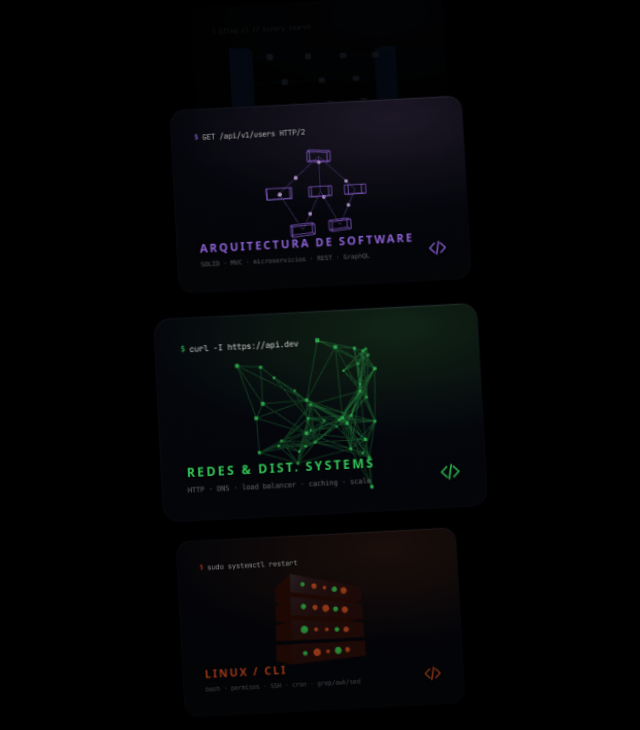
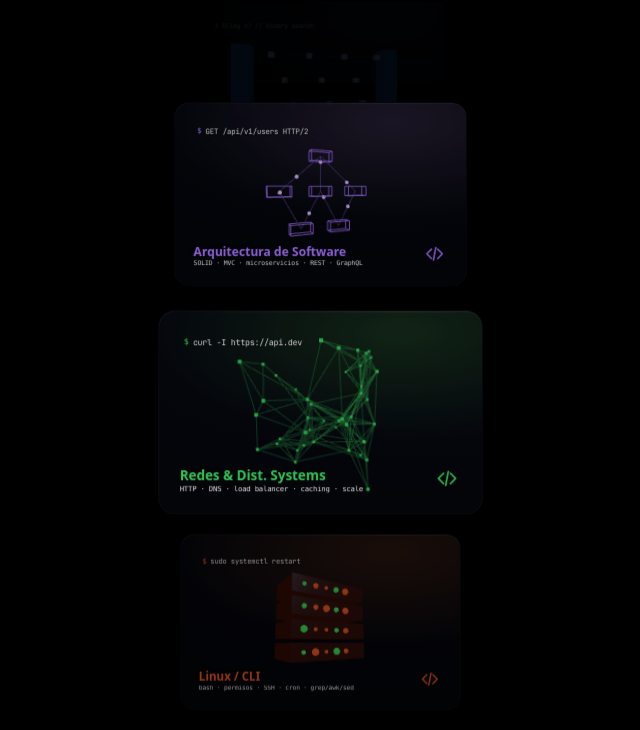
Before and after one commit to CODLuisP/componetCard, a React (Vite) app: page / in a window 1280 px wide. Shown: the top 730 px of the page, without its empty margins (320-960 px from the left). Built offline with nearby package versions, Linux system fonts and the light colour scheme.

Commit message:
Cambios en card

```diff
--- a/src/App.tsx
+++ b/src/App.tsx
@@ -450,8 +450,7 @@ export default function App() {
       card.style.transform =
         `translateY(${y.toFixed(1)}px) translateZ(${z.toFixed(1)}px) ` +
         `scale(${scale.toFixed(4)}) ` +
-        `rotateX(${tiltX.toFixed(2)}deg) rotateY(${tiltY.toFixed(2)}deg) ` +
-        `rotateZ(-3deg)`;
+        `rotateX(${tiltX.toFixed(2)}deg) rotateY(${tiltY.toFixed(2)}deg)`;
       card.style.opacity = Math.min(1, opacity).toFixed(3);
       card.style.zIndex = String(Math.round(200 - absOffset * 40));
 
@@ -499,7 +498,6 @@ export default function App() {
                   width: `${metrics.cardW}px`,
                   height: `${metrics.cardH}px`,
                   transformStyle: 'flat',
-                  willChange: 'transform, opacity',
                 }}
               >
                 {/* FRONT FACE */}
@@ -521,17 +519,17 @@ export default function App() {
                   />
                   <CardScene type={sceneCfg.type} accent={sceneCfg.accent} />
 
-                  <div className="absolute inset-0 p-5 sm:p-6 text-white h-full w-full font-sans z-10 bg-black/15">
+                  <div className="absolute inset-0 p-5 sm:p-6 text-white h-full w-full font-sans z-10 bg-black/15" style={{ WebkitFontSmoothing: 'antialiased', MozOsxFontSmoothing: 'grayscale' } as React.CSSProperties}>
                     {/* Scene theme label — bottom-left */}
-                    <div className="absolute left-5 sm:left-6 bottom-5 sm:bottom-6 flex flex-col gap-[3px]">
+                    <div className="absolute left-5 bottom-5 flex flex-col gap-[3px]">
                       <div
-                        className="font-bold text-[11px] sm:text-[12px] tracking-[0.18em] uppercase"
-                        style={{ color: sceneCfg.accent, textShadow: '0 0 8px rgba(0,0,0,0.6)' }}
+                        className="font-bold normal-case whitespace-nowrap leading-none"
+                        style={{ fontSize: '13px', color: sceneCfg.accent, textShadow: '0 0 8px rgba(0,0,0,0.6)' }}
                       >
                         {sceneCfg.label}
                       </div>
                       <div
-                        className="font-mono text-[6px] sm:text-[7px] text-white/40 tracking-tight whitespace-nowrap overflow-hidden text-ellipsis"
+                        className="font-mono text-[7px] text-gray-200 tracking-tight whitespace-nowrap overflow-hidden text-ellipsis leading-none"
                         style={{ maxWidth: '200px' }}
                       >
                         {sceneCfg.sub}
```
